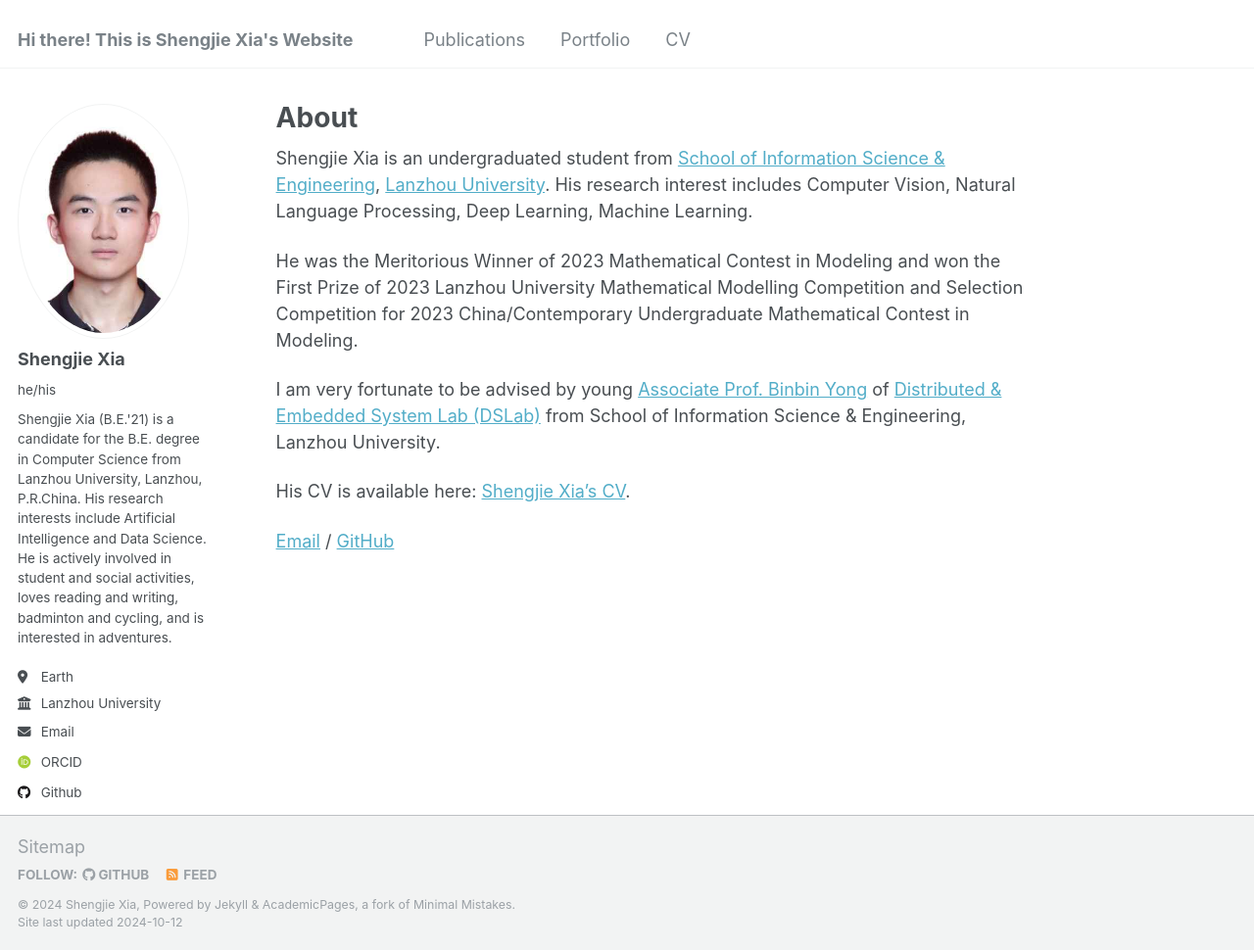
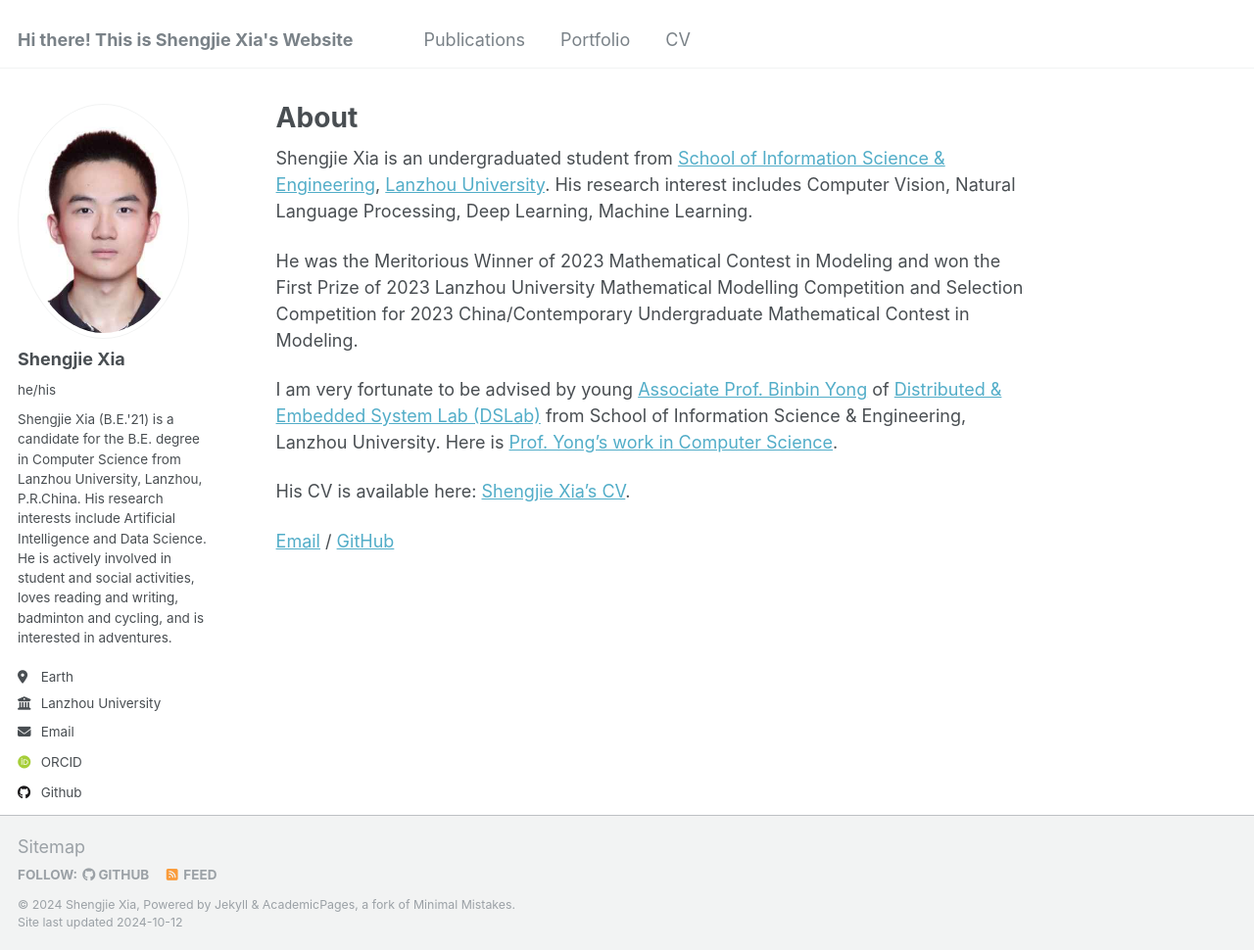
Before and after one commit to xiashj2021/xiashj2021.github.io, a Jekyll site: the page built from _pages/about.md, in a window 1280 px wide and 970 px high. Shown: the whole window at 98% size. Built offline with Jekyll 4.4.1, drawn with Linux system fonts in a browser that asks for light colours; some web fonts are replaced.

Commit message:
Update about.md

```diff
--- a/_pages/about.md
+++ b/_pages/about.md
@@ -11,7 +11,7 @@ Shengjie Xia is an undergraduated student from [School of Information Science &
 
 He was the Meritorious Winner of 2023 Mathematical Contest in Modeling and won the First Prize of 2023 Lanzhou University Mathematical Modelling Competition and Selection Competition for 2023 China/Contemporary Undergraduate Mathematical Contest in Modeling.
 
-I am very fortunate to be advised by young [Associate Prof. Binbin Yong](https://xxxy.lzu.edu.cn/shiziduiwu/jiaoshiduiwu/fujiaoshou/2020/0920/132701.html) of [Distributed & Embedded System Lab (DSLab)](https://dslab.lzu.edu.cn/) from School of Information Science & Engineering, Lanzhou University.
+I am very fortunate to be advised by young [Associate Prof. Binbin Yong](https://xxxy.lzu.edu.cn/shiziduiwu/jiaoshiduiwu/fujiaoshou/2020/0920/132701.html) of [Distributed & Embedded System Lab (DSLab)](https://dslab.lzu.edu.cn/) from School of Information Science & Engineering, Lanzhou University. Here is [Prof. Yong's work in Computer Science](https://dblp.org/pid/192/5997.html).
 
 His CV is available here: [Shengjie Xia's CV](http://xiashj2021.github.io/cv/).
 
```
